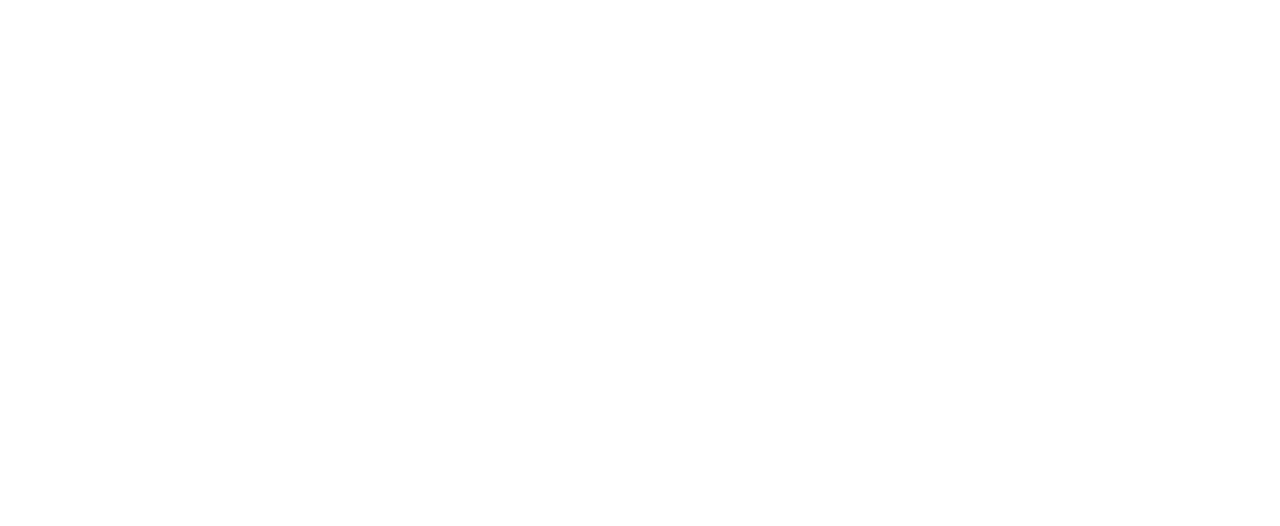
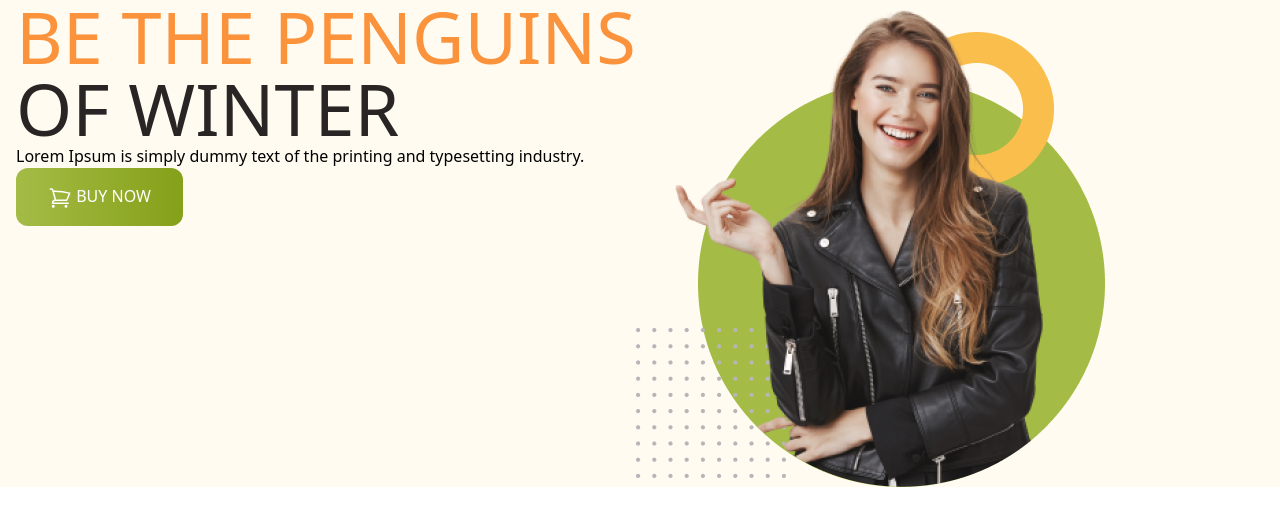
Before and after one commit to rohithaider/Penguin-Fashion-Using-TailwindCSS, a plain HTML site: page index.html in a window 1280 px wide. Drawn offline with nearby package versions, Linux system fonts and the light colour scheme.

Commit message:
banner section

```diff
--- a/index.html
+++ b/index.html
@@ -7,8 +7,30 @@
     <script src="https://cdn.tailwindcss.com"></script>
 </head>
 <body>
-    <Header>
+    <Header class="bg-[#FFFBF0] pl-4">
+        <!-- nav-bar start -->
+        <nav>
 
+        </nav>
+        <!-- Banner -->
+        <div class="md:flex ">
+            <div>
+                <h1 class="text-7xl uppercase text-orange-400"><span>Be the Penguins</span><br>
+                <span class="text-stone-800">of Winter</span> </h1>
+                <p>Lorem Ipsum is simply dummy text of the printing
+                    and typesetting industry.</p>
+                <button class="bg-green-400 py-4 px-8 rounded-xl font-medium text-white bg-gradient-to-r from-[#A4BC46] to-[#85A019]">
+                    <svg xmlns="http://www.w3.org/2000/svg" fill="none" viewBox="0 0 24 24" stroke-width="1.5" stroke="currentColor" class="size-6 text-white inline">
+                        <path stroke-linecap="round" stroke-linejoin="round" d="M2.25 3h1.386c.51 0 .955.343 1.087.835l.383 1.437M7.5 14.25a3 3 0 0 0-3 3h15.75m-12.75-3h11.218c1.121-2.3 2.1-4.684 2.924-7.138a60.114 60.114 0 0 0-16.536-1.84M7.5 14.25 5.106 5.272M6 20.25a.75.75 0 1 1-1.5 0 .75.75 0 0 1 1.5 0Zm12.75 0a.75.75 0 1 1-1.5 0 .75.75 0 0 1 1.5 0Z" />
+                      </svg>
+                      BUY NOW</button>
+
+            </div>
+            <div>
+                <img src="./images/model.png" alt="">
+            </div>
+
+        </div>
     </Header>
     <main>
 
```
Also changed, not shown: tailwind.config.js (added, +8 -0 lines).
